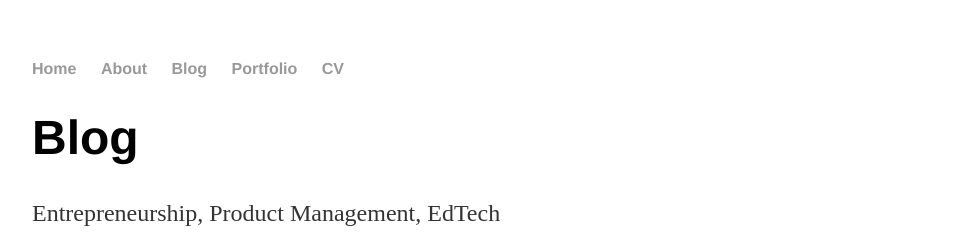
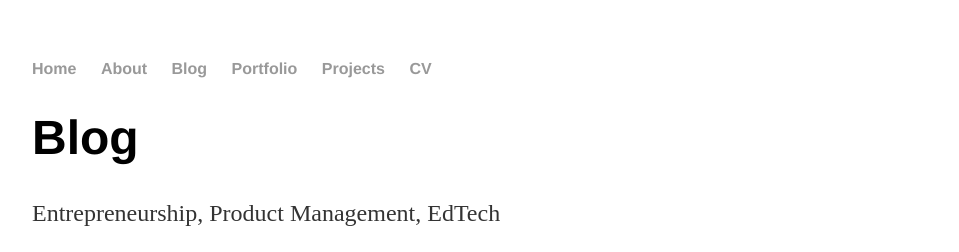
Before and after one commit to PaulApivat/blog, a Jekyll site: the page built from index.html, in a window 1280 px wide. Shown: the top 252 px of the page, without its empty margins (160-1119 px from the left). Built offline with Jekyll 4.4.1, drawn with Linux system fonts in a browser that asks for light colours.

Commit message:
add link to projects

```diff
--- a/_layouts/default.html
+++ b/_layouts/default.html
@@ -12,6 +12,7 @@
 		        	<li><a href="/about">About</a></li>
 		        	<li><a href="/blog">Blog</a></li>
 		        	<li><a href="/portfolio">Portfolio</li>
+		        	<li><a href="/project">Projects</li>
 	        		<li><a href="/cv">CV</a></li>
 
 	    		</ul>
```
